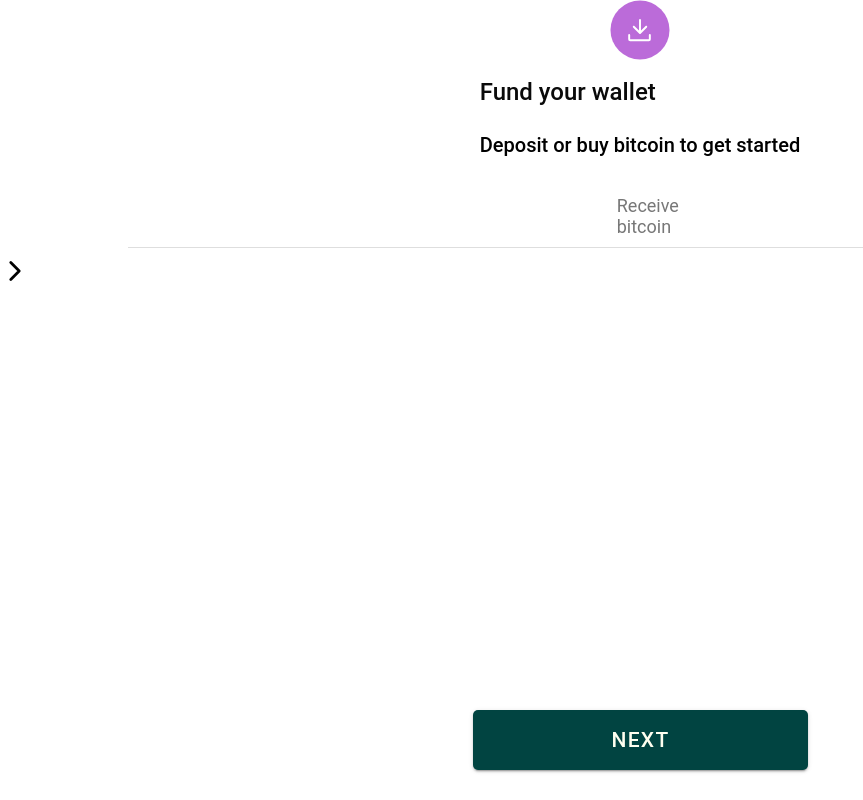
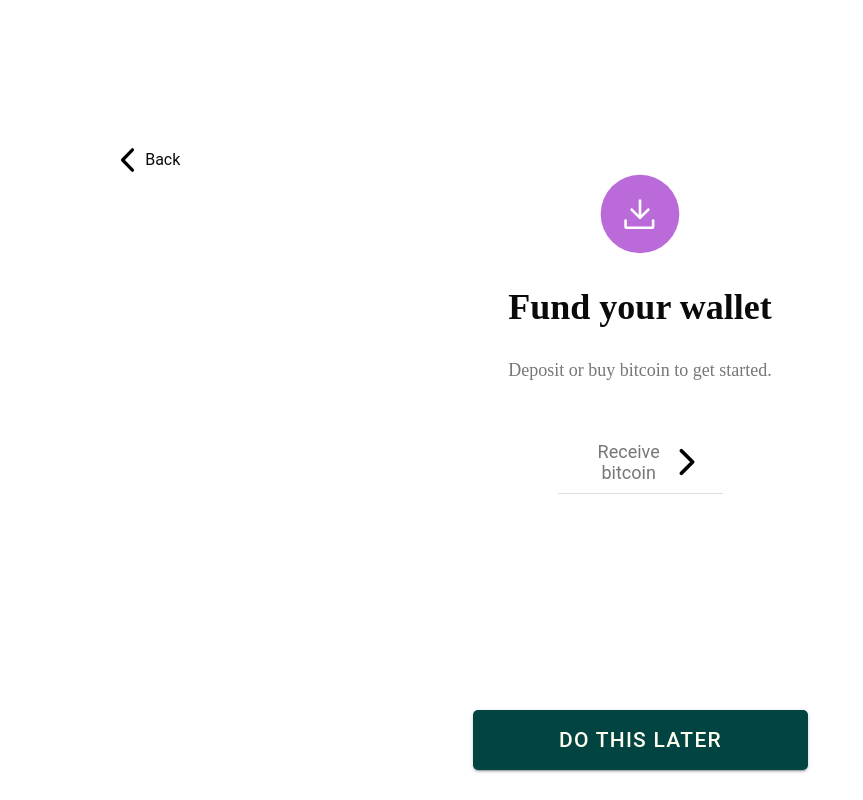
Before and after one commit to isaack-njama/bitwallet-client, a React (Vite) app: page /fund-wallet in a window 1280 px wide. Shown: the whole page, without its empty margins (0-863 px from the left). Built offline with nearby package versions, Linux system fonts and the light colour scheme; the HTML template or start-up script is replaced by a standard one.

Commit message:
feat: add fund wallet and address

```diff
--- a/src/App.tsx
+++ b/src/App.tsx
@@ -4,7 +4,7 @@ import { IonReactRouter } from '@ionic/react-router';
 
 import Welcome from './pages/Welcome';
 import Disclaimer from './pages/Disclaimer';
-import FundWallet from './pages/FundWallet';
+import FundWallet from './pages/FundWalletPage';
 
 /* Core CSS required for Ionic components to work properly */
 import '@ionic/react/css/core.css';
@@ -24,6 +24,8 @@ import '@ionic/react/css/display.css';
 
 /* Theme variables */
 import './theme/variables.css';
+import FundWalletPage from './pages/FundWalletPage';
+import FundingAddressPage from './pages/FundingAddress';
 
 setupIonicReact();
 
@@ -31,8 +33,11 @@ const App: React.FC = () => (
   <IonApp>
     <IonReactRouter>
       <IonRouterOutlet>
+        <Route exact path='/funding-address'>
+          <FundingAddressPage />
+        </Route>
         <Route exact path='/fund-wallet'>
-          <FundWallet />
+          <FundWalletPage />
         </Route>
         <Route exact path='/welcome'>
           <Welcome />
--- /dev/null
+++ b/src/components/FundWallet.tsx
@@ -0,0 +1,49 @@
+import BackButton from './BackButton';
+import ItemList from './ItemList';
+import ToggleButton from './ToggleButton';
+import './ResponsibilityDisclaimer.css';
+import { IonLabel } from '@ionic/react';
+
+interface ContainerProps {
+  title: string;
+  subtitle?: string;
+}
+
+const FundWallet: React.FC<ContainerProps> = ({ title, subtitle }) => {
+  return (
+    <div className='disclaimer-container'>
+      <div className='disclaimer'>
+        <BackButton text='Back' target='/disclaimer' />
+        <img src='/Fund wallet.svg' width='80px' height='80px' />
+        <IonLabel
+          style={{
+            fontSize: '36px',
+            fontWeight: 'bold',
+            color: '#0A0A0A',
+          }}
+        >
+          {title}
+        </IonLabel>
+        <IonLabel style={{ fontSize: '18px', color: '#777777' }}>
+          {subtitle}
+        </IonLabel>
+        <ItemList
+          label='Receive bitcoin'
+          chevronIcon={
+            <img
+              src='/chevron-forward-outline.svg'
+              style={{
+                backgroundColor: '#0A0A0A',
+                width: '40px',
+                background: 'none',
+              }}
+            ></img>
+          }
+          target='/funding-address'
+        />
+      </div>
+    </div>
+  );
+};
+
+export default FundWallet;
--- /dev/null
+++ b/src/components/FundingAddress.tsx
@@ -0,0 +1,44 @@
+import BackButton from './BackButton';
+import ItemList from './ItemList';
+import ToggleButton from './ToggleButton';
+import './ResponsibilityDisclaimer.css';
+import { IonLabel } from '@ionic/react';
+
+interface ContainerProps {
+  title: string;
+  subtitle?: string;
+  address: string;
+}
+
+const FundingAddress: React.FC<ContainerProps> = ({
+  title,
+  subtitle,
+  address,
+}) => {
+  return (
+    <div className='disclaimer-container'>
+      <div className='disclaimer'>
+        <BackButton text='Back' target='/disclaimer' />
+        <img src='/Fund wallet.svg' width='80px' height='80px' />
+        <IonLabel
+          style={{
+            fontSize: '36px',
+            fontWeight: 'bold',
+            color: '#0A0A0A',
+          }}
+        >
+          {title}
+        </IonLabel>
+        <IonLabel style={{ fontSize: '18px', color: '#777777' }}>
+          {subtitle}
+        </IonLabel>
+        <>
+          <img src='/QR Code.svg' width='250px' />
+          <h4 style={{ color: '#0A0A0A' }}>{address}</h4>
+        </>
+      </div>
+    </div>
+  );
+};
+
+export default FundingAddress;
--- a/src/pages/FundWallet.tsx
+++ /dev/null
@@ -1,41 +0,0 @@
-import { IonContent, IonPage } from '@ionic/react';
-import PageHeader from '../components/Header';
-import Button from '../components/Button';
-import ItemList from '../components/ItemList';
-
-const Disclaimer: React.FC = () => {
-  return (
-    <IonPage>
-      <IonContent fullscreen slot='fixed'>
-        <div
-          style={{
-            display: 'flex',
-            flexDirection: 'column',
-            alignItems: 'center',
-          }}
-        >
-          <img
-            src='/Fund wallet.svg'
-            width='60px'
-            height='60px'
-            alt='Fund Wallet'
-          />
-          <PageHeader
-            pageTitle='Fund your wallet'
-            pageSubtitle='Deposit or buy bitcoin to get started'
-          />
-        </div>
-        <ItemList label='Receive bitcoin' />
-        <img
-          src='/public/chevron-forward-outline.svg'
-          width='30px'
-          height='30px'
-          alt='Chevron Forward'
-        />
-      </IonContent>
-      <Button text='Next' />
-    </IonPage>
-  );
-};
-
-export default Disclaimer;
--- /dev/null
+++ b/src/pages/FundWalletPage.tsx
@@ -0,0 +1,20 @@
+import { IonContent, IonPage } from '@ionic/react';
+
+import Button from '../components/Button';
+import FundWallet from '../components/FundWallet';
+
+const FundWalletPage: React.FC = () => {
+  return (
+    <IonPage>
+      <IonContent fullscreen slot='fixed'>
+        <FundWallet
+          title='Fund your wallet'
+          subtitle='Deposit or buy bitcoin to get started.'
+        />
+      </IonContent>
+      <Button text='Do this later' target='/transactions' />
+    </IonPage>
+  );
+};
+
+export default FundWalletPage;
--- /dev/null
+++ b/src/pages/FundingAddress.tsx
@@ -0,0 +1,32 @@
+import { IonContent, IonPage } from '@ionic/react';
+
+import Button from '../components/Button';
+import FundingAddress from '../components/FundingAddress';
+
+const FundingAddressPage: React.FC = () => {
+  return (
+    <IonPage>
+      <IonContent fullscreen slot='fixed'>
+        <FundingAddress
+          title='Deposit to this Bitcoin address'
+          subtitle='Fees may apply.'
+          address='bc1qv8prsqt80e9775llmujwat9yx78tgn6q2x0l3t'
+        />
+      </IonContent>
+      <div style={{ display: 'flex' }}>
+        <Button
+          text='Share'
+          icon={
+            <img
+              src='/public/share-outline.svg'
+              style={{ background: 'red' }}
+            />
+          }
+        />
+        <Button text='Copy' />
+      </div>
+    </IonPage>
+  );
+};
+
+export default FundingAddressPage;
```
Also changed, not shown: public/QR Code.svg (added), public/share-outline.svg (added).
